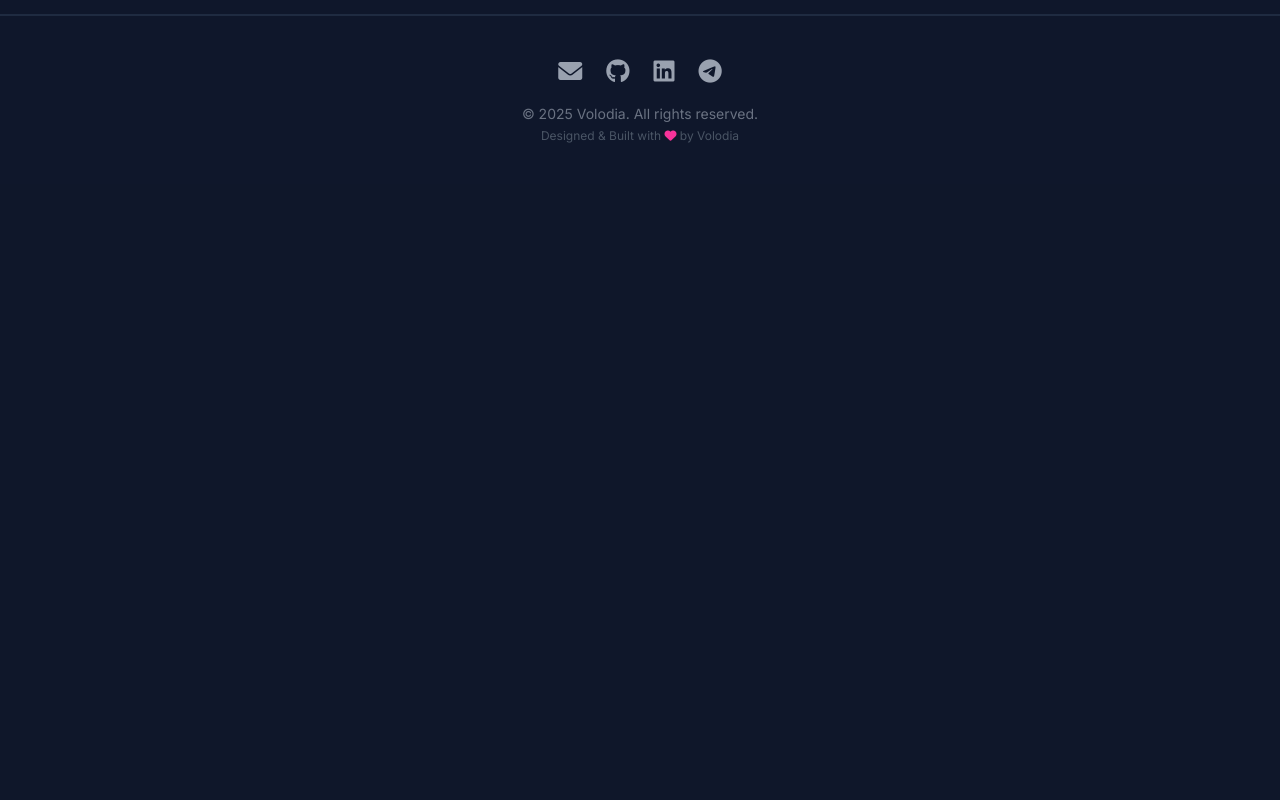
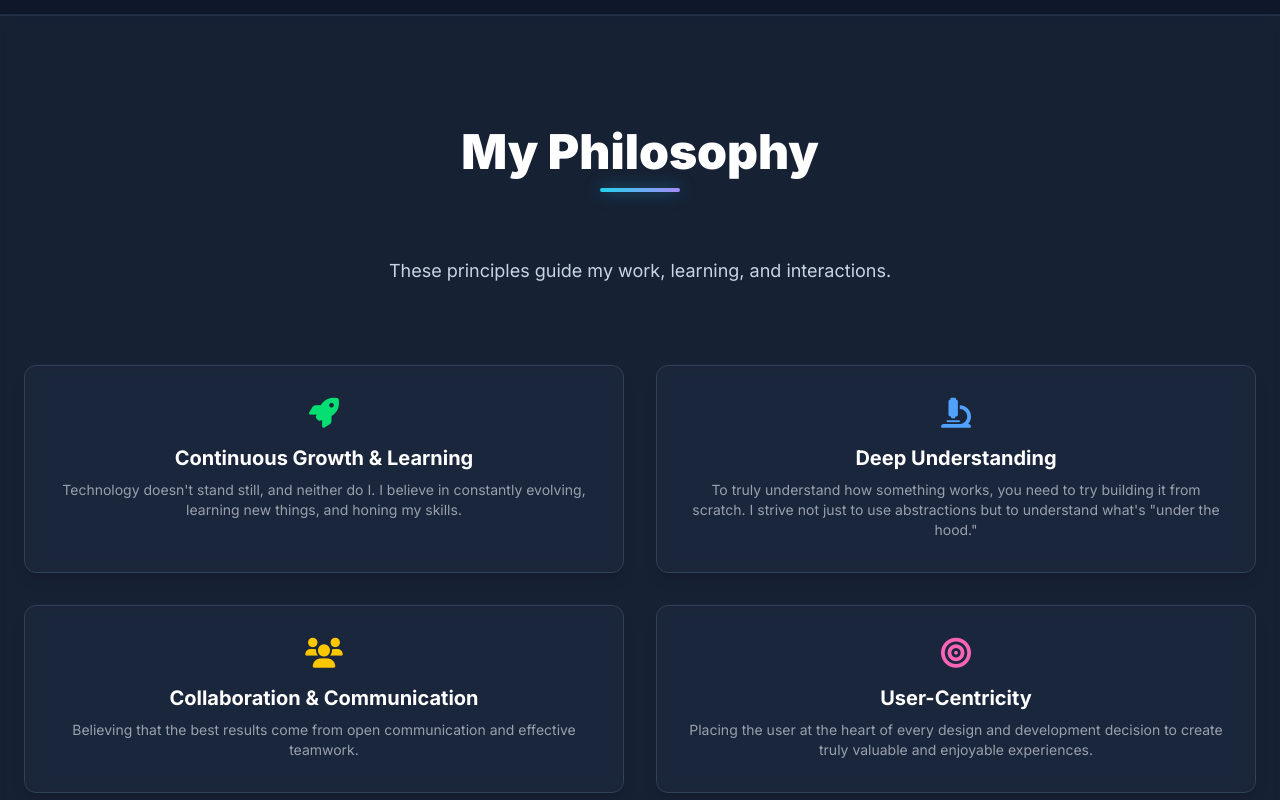
Before and after one commit to Volodia34/Portfolio, a Next.js app: page /about in a window 1280 px wide. Shown: the part 2480-3280 px from the top of the page. Before the commit the page ends 2664 px from the top, so only its background shows below. Built offline with nearby package versions, Linux system fonts and the light colour scheme.

Commit message:
feat(about): Update MyPhilosophySectionAbout with four values

```diff
--- a/src/app/about/page.tsx
+++ b/src/app/about/page.tsx
@@ -2,6 +2,7 @@ import PageHeaderAbout from "@/components/about/PageHeaderAbout";
 import MyStorySection from "@/components/about/MyStorySection";
 import EducationSection from "@/components/about/EducationSection";
 import ExperienceSection from "@/components/about/ExperienceSection";
+import MyPhilosophySectionAbout from "@/components/about/MyPhilosophySectionAbout";
 
 
 export default function AboutPage() {
@@ -11,6 +12,7 @@ export default function AboutPage() {
             <MyStorySection/>
             <EducationSection/>
             <ExperienceSection/>
+            <MyPhilosophySectionAbout/>
         </>
     )
 }
--- a/src/app/globals.css
+++ b/src/app/globals.css
@@ -210,3 +210,35 @@ section-title-custom {
 .opacity-0 {
   opacity: 0;
 }
+
+.value-card {
+  @apply bg-slate-800/70 backdrop-blur-sm p-8 rounded-xl shadow-lg text-center border border-slate-700 hover:border-green-500/50 transition-all duration-300 transform hover:-translate-y-1;
+}
+.value-card i {
+  @apply transition-transform duration-300;
+}
+.value-card:hover i {
+  @apply scale-110;
+}
+
+.section-title-custom {
+  @apply text-3xl md:text-4xl lg:text-5xl font-black text-center mb-10 md:mb-16 text-white relative pb-4;
+}
+.section-title-custom::after {
+  content: '';
+  position: absolute;
+  width: 80px;
+  height: 4px;
+  bottom: 0;
+  left: 50%;
+  transform: translateX(-50%);
+  background-image: linear-gradient(to right, #22d3ee, #a78bfa);
+  border-radius: 2px;
+  box-shadow: 0 0 15px rgba(34, 211, 238, 0.5);
+}
+.section-description {
+  @apply text-lg text-slate-300 max-w-3xl mx-auto text-center mb-12 md:mb-20 leading-relaxed font-normal;
+}
+.opacity-0 {
+  opacity: 0;
+}
--- /dev/null
+++ b/src/components/about/MyPhilosophySectionAbout.tsx
@@ -0,0 +1,119 @@
+'use client';
+import { useEffect, useRef } from 'react';
+
+interface ValueCardData {
+    iconClass: string;
+    iconColorClass: string;
+    title: string;
+    description: string;
+    delay: number;
+}
+
+const valuesData: ValueCardData[] = [
+    {
+        iconClass: 'fas fa-rocket',
+        iconColorClass: 'text-green-400',
+        title: 'Continuous Growth & Learning',
+        description: "Technology doesn't stand still, and neither do I. I believe in constantly evolving, learning new things, and honing my skills.",
+        delay: 200,
+    },
+    {
+        iconClass: 'fas fa-microscope',
+        iconColorClass: 'text-blue-400',
+        title: 'Deep Understanding',
+        description: 'To truly understand how something works, you need to try building it from scratch. I strive not just to use abstractions but to understand what\'s "under the hood."',
+        delay: 300,
+    },
+    {
+        iconClass: 'fas fa-users',
+        iconColorClass: 'text-yellow-400',
+        title: 'Collaboration & Communication',
+        description: 'Believing that the best results come from open communication and effective teamwork.',
+        delay: 400,
+    },
+    {
+        iconClass: 'fas fa-bullseye',
+        iconColorClass: 'text-pink-400',
+        title: 'User-Centricity',
+        description: 'Placing the user at the heart of every design and development decision to create truly valuable and enjoyable experiences.',
+        delay: 500,
+    },
+];
+
+const MyPhilosophySectionAbout: React.FC = () => {
+    const sectionRef = useRef<HTMLDivElement>(null);
+    const titleRef = useRef<HTMLHeadingElement>(null);
+    const descriptionRef = useRef<HTMLParagraphElement>(null);
+    const cardsRef = useRef<(HTMLDivElement | null)[]>([]);
+
+    useEffect(() => {
+        if (typeof window.anime !== 'undefined') {
+            const anime = window.anime;
+            const observerCallback = (entries: IntersectionObserverEntry[], observer: IntersectionObserver) => {
+                entries.forEach(entry => {
+                    if (entry.isIntersecting) {
+                        const target = entry.target as HTMLElement;
+                        anime({
+                            targets: target,
+                            translateY: [target.dataset.translateY || 20, 0],
+                            opacity: [0, 1],
+                            scale: [parseFloat(target.dataset.scaleStart || '0.95'), 1],
+                            easing: 'easeOutExpo',
+                            duration: 800,
+                            delay: target.dataset.delay ? parseInt(target.dataset.delay) : 0,
+                        });
+                        observer.unobserve(target);
+                    }
+                });
+            };
+
+            const observerOptions = { threshold: 0.15 };
+            const observer = new IntersectionObserver(observerCallback, observerOptions);
+
+            const elementsToObserve = [titleRef.current, descriptionRef.current, ...cardsRef.current];
+            elementsToObserve.forEach(el => {
+                if (el) observer.observe(el);
+            });
+
+            return () => {
+                elementsToObserve.forEach(el => {
+                    if (el && observer) observer.unobserve(el);
+                });
+            };
+        } else {
+            const elements = [titleRef.current, descriptionRef.current, ...cardsRef.current];
+            elements.forEach(el => {
+                if (el) el.style.opacity = '1';
+            });
+        }
+    }, []);
+
+    return (
+        <section ref={sectionRef} id="my-philosophy" className="py-20 md:py-28 bg-slate-800/60 backdrop-blur-sm section-divider-top section-divider-bottom">
+            <div className="container mx-auto px-6">
+                <h2 ref={titleRef} className="section-title-custom text-center opacity-0">
+                    My Philosophy
+                </h2>
+                <p ref={descriptionRef} className="section-description opacity-0" data-delay="100">
+                    These principles guide my work, learning, and interactions.
+                </p>
+                <div className="grid md:grid-cols-2 gap-8">
+                    {valuesData.map((value, index) => (
+                        <div
+                            key={index}
+                            ref={el => { cardsRef.current[index] = el; }}
+                            className="value-card opacity-0"
+                            data-delay={value.delay}
+                        >
+                            <i className={`${value.iconClass} text-3xl ${value.iconColorClass} mb-4`}></i>
+                            <h3 className="text-xl font-bold text-white mb-2">{value.title}</h3>
+                            <p className="text-sm text-gray-400">{value.description}</p>
+                        </div>
+                    ))}
+                </div>
+            </div>
+        </section>
+    );
+};
+
+export default MyPhilosophySectionAbout;
```
